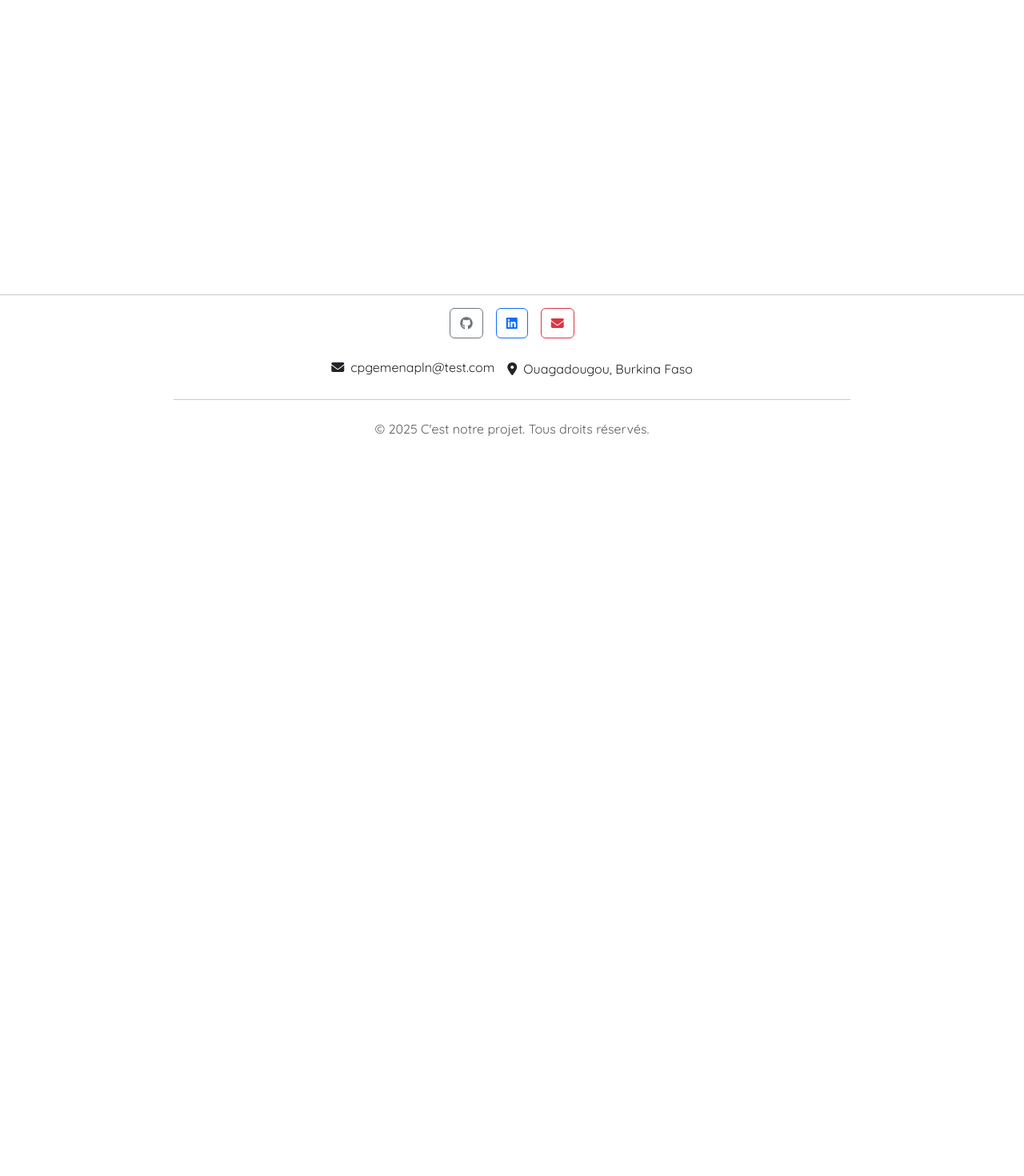
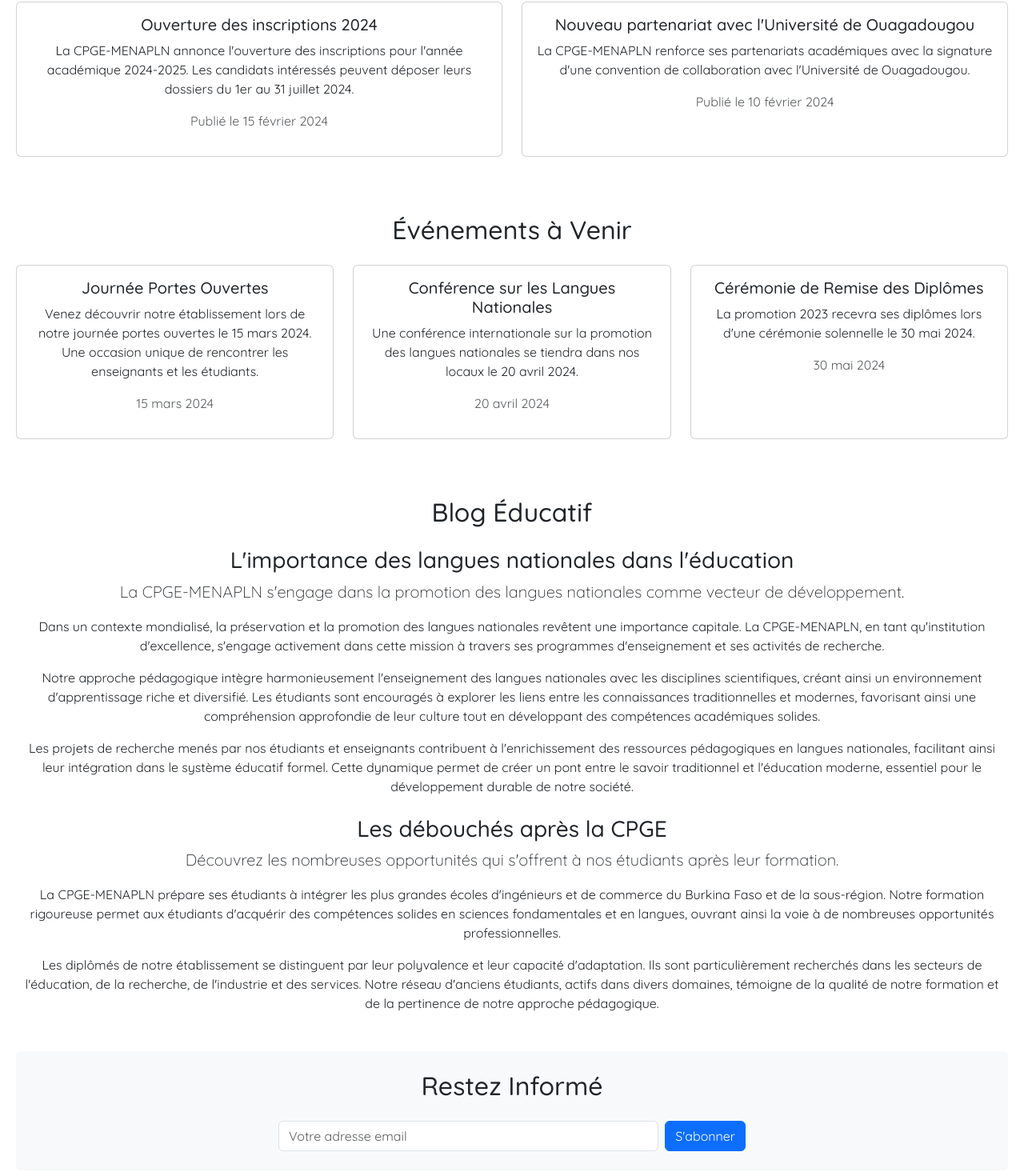
Before and after one commit to AzizAVERIBOU/Ecole_bf, a React (Vite) app: page /actualite in a window 1280 px wide. Shown: the part 236-1706 px from the top of the page at 80% size. Before the commit the page ends 800 px from the top, so only its background shows below. Built offline with nearby package versions, Linux system fonts and the light colour scheme.

Commit message:
Ajout du contenu détaillé sur la CPGE-MENAPLN dans la page Actualités

```diff
--- a/src/pages/Actualite.jsx
+++ b/src/pages/Actualite.jsx
@@ -2,8 +2,149 @@ import React from 'react';
 
 const Actualite = () => {
   return (
-    <div className="container text-center">
-      <h1 className="mt-4">Actualités</h1>
+    <div className="container py-5">
+      <h1 className="text-center mb-5">Actualités de la CPGE-MENAPLN</h1>
+
+      {/* Section Actualités Récentes */}
+      <section className="mb-5">
+        <h2 className="mb-4">Actualités Récentes</h2>
+        <div className="row">
+          <div className="col-md-6 mb-4">
+            <div className="card h-100">
+              <div className="card-body">
+                <h5 className="card-title">Ouverture des inscriptions 2024</h5>
+                <p className="card-text">
+                  La CPGE-MENAPLN annonce l'ouverture des inscriptions pour l'année académique 2024-2025.
+                  Les candidats intéressés peuvent déposer leurs dossiers du 1er au 31 juillet 2024.
+                </p>
+                <p className="text-muted">Publié le 15 février 2024</p>
+              </div>
+            </div>
+          </div>
+          <div className="col-md-6 mb-4">
+            <div className="card h-100">
+              <div className="card-body">
+                <h5 className="card-title">Nouveau partenariat avec l'Université de Ouagadougou</h5>
+                <p className="card-text">
+                  La CPGE-MENAPLN renforce ses partenariats académiques avec la signature d'une convention
+                  de collaboration avec l'Université de Ouagadougou.
+                </p>
+                <p className="text-muted">Publié le 10 février 2024</p>
+              </div>
+            </div>
+          </div>
+        </div>
+      </section>
+
+      {/* Section Événements */}
+      <section className="mb-5">
+        <h2 className="mb-4">Événements à Venir</h2>
+        <div className="row">
+          <div className="col-md-4 mb-4">
+            <div className="card h-100">
+              <div className="card-body">
+                <h5 className="card-title">Journée Portes Ouvertes</h5>
+                <p className="card-text">
+                  Venez découvrir notre établissement lors de notre journée portes ouvertes le 15 mars 2024.
+                  Une occasion unique de rencontrer les enseignants et les étudiants.
+                </p>
+                <p className="text-muted">15 mars 2024</p>
+              </div>
+            </div>
+          </div>
+          <div className="col-md-4 mb-4">
+            <div className="card h-100">
+              <div className="card-body">
+                <h5 className="card-title">Conférence sur les Langues Nationales</h5>
+                <p className="card-text">
+                  Une conférence internationale sur la promotion des langues nationales se tiendra
+                  dans nos locaux le 20 avril 2024.
+                </p>
+                <p className="text-muted">20 avril 2024</p>
+              </div>
+            </div>
+          </div>
+          <div className="col-md-4 mb-4">
+            <div className="card h-100">
+              <div className="card-body">
+                <h5 className="card-title">Cérémonie de Remise des Diplômes</h5>
+                <p className="card-text">
+                  La promotion 2023 recevra ses diplômes lors d'une cérémonie solennelle le 30 mai 2024.
+                </p>
+                <p className="text-muted">30 mai 2024</p>
+              </div>
+            </div>
+          </div>
+        </div>
+      </section>
+
+      {/* Section Blog */}
+      <section className="mb-5">
+        <h2 className="mb-4">Blog Éducatif</h2>
+        <article className="mb-4">
+          <h3>L'importance des langues nationales dans l'éducation</h3>
+          <p className="lead">
+            La CPGE-MENAPLN s'engage dans la promotion des langues nationales comme vecteur de développement.
+          </p>
+          <p>
+            Dans un contexte mondialisé, la préservation et la promotion des langues nationales revêtent
+            une importance capitale. La CPGE-MENAPLN, en tant qu'institution d'excellence, s'engage
+            activement dans cette mission à travers ses programmes d'enseignement et ses activités de recherche.
+          </p>
+          <p>
+            Notre approche pédagogique intègre harmonieusement l'enseignement des langues nationales
+            avec les disciplines scientifiques, créant ainsi un environnement d'apprentissage riche
+            et diversifié. Les étudiants sont encouragés à explorer les liens entre les connaissances
+            traditionnelles et modernes, favorisant ainsi une compréhension approfondie de leur culture
+            tout en développant des compétences académiques solides.
+          </p>
+          <p>
+            Les projets de recherche menés par nos étudiants et enseignants contribuent à l'enrichissement
+            des ressources pédagogiques en langues nationales, facilitant ainsi leur intégration dans
+            le système éducatif formel. Cette dynamique permet de créer un pont entre le savoir
+            traditionnel et l'éducation moderne, essentiel pour le développement durable de notre société.
+          </p>
+        </article>
+
+        <article className="mb-4">
+          <h3>Les débouchés après la CPGE</h3>
+          <p className="lead">
+            Découvrez les nombreuses opportunités qui s'offrent à nos étudiants après leur formation.
+          </p>
+          <p>
+            La CPGE-MENAPLN prépare ses étudiants à intégrer les plus grandes écoles d'ingénieurs
+            et de commerce du Burkina Faso et de la sous-région. Notre formation rigoureuse permet
+            aux étudiants d'acquérir des compétences solides en sciences fondamentales et en langues,
+            ouvrant ainsi la voie à de nombreuses opportunités professionnelles.
+          </p>
+          <p>
+            Les diplômés de notre établissement se distinguent par leur polyvalence et leur capacité
+            d'adaptation. Ils sont particulièrement recherchés dans les secteurs de l'éducation,
+            de la recherche, de l'industrie et des services. Notre réseau d'anciens étudiants,
+            actifs dans divers domaines, témoigne de la qualité de notre formation et de la
+            pertinence de notre approche pédagogique.
+          </p>
+        </article>
+      </section>
+
+      {/* Section Newsletter */}
+      <section className="bg-light p-4 rounded">
+        <h2 className="text-center mb-4">Restez Informé</h2>
+        <div className="row justify-content-center">
+          <div className="col-md-6">
+            <form className="d-flex gap-2">
+              <input
+                type="email"
+                className="form-control"
+                placeholder="Votre adresse email"
+              />
+              <button type="submit" className="btn btn-primary">
+                S'abonner
+              </button>
+            </form>
+          </div>
+        </div>
+      </section>
     </div>
   );
 };
```
